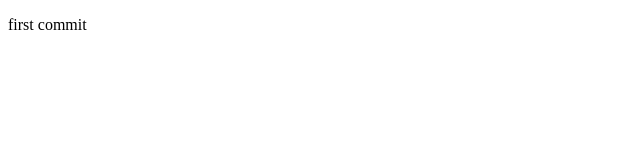
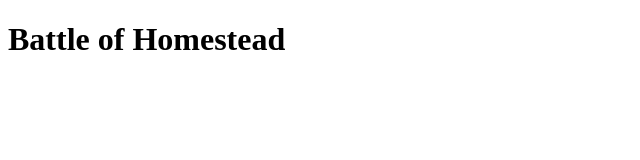
Before and after one commit to EuniceYang43/web-design-final-project, a plain HTML site: page index.html in a window 1280 px wide. Shown: the whole page, without its empty margins (0-640 px from the left). Drawn offline with Linux system fonts and the light colour scheme.

Commit message:
changed to battle of homestead

```diff
--- a/index.html
+++ b/index.html
@@ -4,6 +4,6 @@
         <title>Page 1</title>
     </head>
     <body>
-        <p>first commit</p>
+        <h1>Battle of Homestead</h1>
     </body>
 </html>
```
